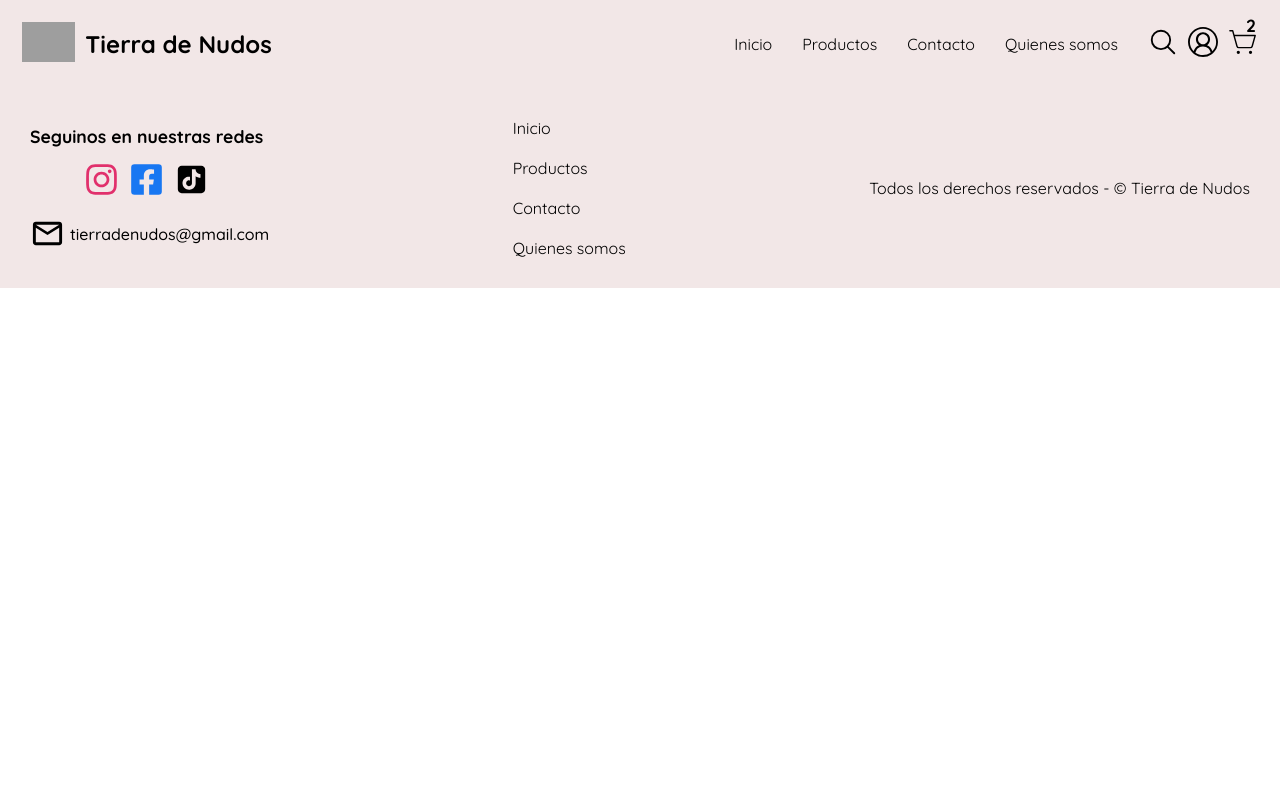
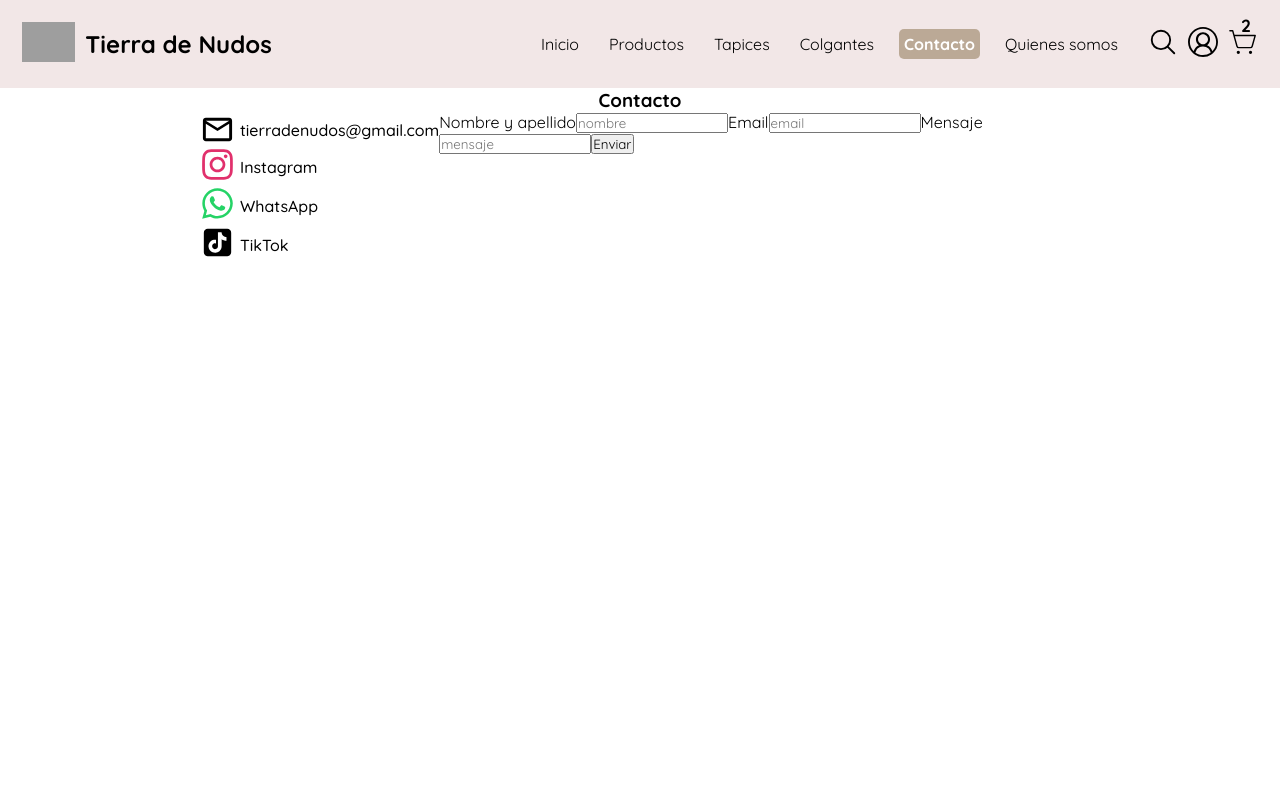
Before and after one commit to juancruzdauberte/ecommerce-react, a React (Vite) app: page /contact in a window 1280 px wide. Shown: the top 800 px of the page. Built offline with nearby package versions, Linux system fonts and the light colour scheme; grey boxes are pictures that could not be loaded.

Commit message:
cambios generales

```diff
--- a/src/App.jsx
+++ b/src/App.jsx
@@ -5,8 +5,9 @@ import { Contacto } from "./components/pages/Contacto/Contacto";
 import { QuienesSomos } from "./components/pages/QuienesSomos/QuienesSomos";
 import { Footer } from "./components/layouts/Footer/Footer";
 import { Home } from "./components/pages/home/Home";
+import { Cart } from "./components/pages/cart/Cart";
 import { ProductDetail } from "./components/pages/productDetail/ProductDetail";
-import { Cart } from "./components/pages/cart/Cart";
+import { Checkout } from "./components/pages/checkout/Checkout";
 
 const App = () => {
   return (
@@ -15,15 +16,26 @@ const App = () => {
       <Routes>
         {/* Inicio */}
         <Route path="/" element={<Home />} />
+
         {/* Productos */}
-        <Route path="/productos" element={<ItemListContainer />} />
-        <Route path="/productos/:id" element={<ProductDetail />} />
-        <Route path="/carrito" element={<Cart />} />
-        <Route path="/carrito/:id" element={<Cart />} />
+        <Route path="/products" element={<ItemListContainer />} />
+        <Route
+          path="/products/category/:categoryName"
+          element={<ItemListContainer />}
+        />
+        <Route path="/product-detail/:id" element={<ProductDetail />} />
+
+        {/* Carrito */}
+        <Route path="/cart" element={<Cart />} />
+
+        {/* Checkout */}
+        <Route path="/checkout" element={<Checkout />} />
+
         {/* Contacto */}
-        <Route path="/contacto" element={<Contacto />} />
+        <Route path="/contact" element={<Contacto />} />
+
         {/* Quienes somos */}
-        <Route path="/quienes-somos" element={<QuienesSomos />} />
+        <Route path="/about" element={<QuienesSomos />} />
       </Routes>
       <Footer />
     </BrowserRouter>
--- a/src/components/common/filter/Filters.jsx
+++ /dev/null
@@ -1,30 +0,0 @@
-import { useState } from "react";
-import "./filter.css";
-
-export const Filters = ({ changeFilters }) => {
-  const [minPrice, setMinPrice] = useState(0);
-  return (
-    <section className="filters">
-      <div className="price">
-        <label htmlFor="price">Precio minimo</label>
-        <input
-          type="range"
-          id="price"
-          min="0"
-          max="5000"
-          onChange={handleChangeMinPrice}
-        />
-        <span>{minPrice}</span>
-      </div>
-
-      <div>
-        <label htmlFor="category">Categoria</label>
-        <select id="category" onChange={handleChangeCategory}>
-          <option value="all">Todos</option>
-          <option value="tapiz">Tapiz</option>
-          <option value="colgante">Colgante</option>
-        </select>
-      </div>
-    </section>
-  );
-};
--- a/src/components/common/filter/filter.css
+++ /dev/null
@@ -1,16 +0,0 @@
-.filters {
-  display: flex;
-  justify-content: center;
-  gap: 80px;
-}
-.price {
-  display: flex;
-  align-items: center;
-}
-label {
-  margin-right: 5px;
-}
-
-span {
-  margin-left: 5px;
-}
--- a/src/components/common/productCard/ProductCard.jsx
+++ b/src/components/common/productCard/ProductCard.jsx
@@ -12,7 +12,7 @@ export const ProductCard = ({ product }) => {
         <p>{product.description}</p>
         <span>${product.price}</span>
         <button>
-          <Link to={`/productos/${product.id}`}>Ver mas detalle</Link>
+          <Link to={`/product-detail/${product.id}`}>Ver mas detalle</Link>
         </button>
       </section>
     </article>
--- a/src/components/layouts/Navbar/Navbar.jsx
+++ b/src/components/layouts/Navbar/Navbar.jsx
@@ -49,36 +49,22 @@ export function Navbar() {
           <nav className={`navbar ${menuOpen ? "open" : " "}`}>
             <ul>
               <li>
-                <NavLink
-                  to="/"
-                  className={({ isActive }) => (isActive ? "active" : "")}
-                >
-                  Inicio
-                </NavLink>
+                <NavLink to="/">Inicio</NavLink>
               </li>
               <li>
-                <NavLink
-                  to="/productos"
-                  className={({ isActive }) => (isActive ? "active" : "")}
-                >
-                  Productos
-                </NavLink>
+                <NavLink to="/products">Productos</NavLink>
               </li>
               <li>
-                <NavLink
-                  to="/contacto"
-                  className={({ isActive }) => (isActive ? "active" : "")}
-                >
-                  Contacto
-                </NavLink>
+                <NavLink to="/products/category/tapiz">Tapices</NavLink>
               </li>
               <li>
-                <NavLink
-                  to="/quienes-somos"
-                  className={({ isActive }) => (isActive ? "active" : "")}
-                >
-                  Quienes somos
-                </NavLink>
+                <NavLink to="/products/category/colgante">Colgantes</NavLink>
+              </li>
+              <li>
+                <NavLink to="/contact">Contacto</NavLink>
+              </li>
+              <li>
+                <NavLink to="/about">Quienes somos</NavLink>
               </li>
             </ul>
           </nav>
@@ -87,7 +73,7 @@ export function Navbar() {
         <section className="iconos">
           <SearchWidget />
           <AccountWidget />
-          <Link to={"/carrito"}>
+          <Link to={"/cart"}>
             <CartWidget />
           </Link>
         </section>
--- a/src/components/pages/ItemListContainer/ItemListContainer.jsx
+++ b/src/components/pages/ItemListContainer/ItemListContainer.jsx
@@ -2,12 +2,16 @@ import "./ItemListContainer.css";
 import { ProductCard } from "../../common/productCard/ProductCard";
 import { LoadingWidget } from "../../common/widgets/loadingWidget/LoadingWidget";
 import { useFetch } from "../../hooks/useFetch";
-import { useState } from "react";
-import { Filters } from "../../common/filter/Filters";
+import { useParams } from "react-router-dom";
 
 export const ItemListContainer = () => {
   const { data: products, loading, error } = useFetch("/public/products.json"); //peticion a public/products.json
-  const [filters, setFilters] = useState({ category: "all", minPrice: 0 });
+  const { categoryName } = useParams();
+  console.log(categoryName);
+
+  const productosFiltrados = categoryName
+    ? products.filter((product) => product.category === categoryName) //si existe el parametro muestro los productos que tengan el mismo nombre de categoria que el parametro, sino muestro todos los productos
+    : products;
 
   return (
     <main>
@@ -15,24 +19,18 @@ export const ItemListContainer = () => {
         {loading && <LoadingWidget text="productos" />}
 
         {error && (
-          <div>
+          <section>
             <p>Error al cargar los productos: {error.message}</p>
-          </div>
+          </section>
         )}
 
-        <Filters changeFilters={setFilters} />
-
-        {!loading && !error && products.length > 0 && (
-          <div className="item-products">
-            {filteredProducts.map((item) => (
+        {
+          <section className="item-products">
+            {productosFiltrados.map((item) => (
               <ProductCard key={item.id} product={item} />
             ))}
-          </div>
-        )}
-
-        {!loading && !error && products.length === 0 && (
-          <p>No hay productos disponibles.</p>
-        )}
+          </section>
+        }
       </section>
     </main>
   );
--- /dev/null
+++ b/src/components/pages/checkout/Checkout.jsx
@@ -0,0 +1 @@
+export const Checkout = () => {};
--- a/src/components/pages/contacto/Contacto.jsx
+++ b/src/components/pages/contacto/Contacto.jsx
@@ -3,7 +3,25 @@ import { EmailWidget } from "../../common/widgets/emailWidget/EmailWidget";
 import { InstagramWidget } from "../../common/widgets/instagramWidget/InstagramWidget";
 import { WppWidget } from "../../common/widgets/wppWidget/WppWidget";
 import { TikTokWidget } from "../../common/widgets/tiktokWidget/TikTokWidget";
+import { useState } from "react";
+
 export const Contacto = () => {
+  const [userInfo, setUserInfo] = useState({
+    nombre: "",
+    email: "", //estas propiedades deben ser igual a la de los inputs. ej: name= "email"
+    mensaje: "",
+  });
+
+  const funcionForm = (evento) => {
+    evento.preventDefault();
+    console.log(userInfo);
+  };
+
+  const funcionInput = (evento) => {
+    const { value, name } = evento.target; //name es el nombre que tiene el input y value es su valor
+    setUserInfo({ ...userInfo, [name]: value }); // hacemos una copia del obejto. [name]: value actualiza o agrega una PROPIEDAD dinámica en el objeto.
+  };
+
   return (
     <main>
       <section className="contacto">
@@ -51,7 +69,30 @@ export const Contacto = () => {
           </section>
 
           <section className="formulario">
-            <p>aca va el formulario</p>
+            <form onSubmit={funcionForm}>
+              <label>Nombre y apellido</label>
+              <input
+                type="text"
+                placeholder="nombre"
+                name="nombre"
+                onChange={funcionInput}
+              />
+              <label>Email</label>
+              <input
+                type="text"
+                placeholder="email"
+                name="email"
+                onChange={funcionInput}
+              />
+              <label>Mensaje</label>
+              <input
+                type="text"
+                placeholder="mensaje"
+                name="mensaje"
+                onChange={funcionInput}
+              />
+              <button type="submit">Enviar</button>
+            </form>
           </section>
         </section>
       </section>
--- a/src/components/pages/productDetail/ProductDetail.jsx
+++ b/src/components/pages/productDetail/ProductDetail.jsx
@@ -23,9 +23,7 @@ export const ProductDetail = () => {
             <h1>{product.title}</h1>
             <p>{product.description}</p>
             <span>${product.price}</span>
-            <button>
-              <Link to={`/carrito/${product.id}`}>Añadir al carrito</Link>
-            </button>
+            <button>Añadir al carrito</button>
           </section>
         </article>
       )}
```
Also changed, not shown: src/components/pages/checkout/checkout.css (added).
